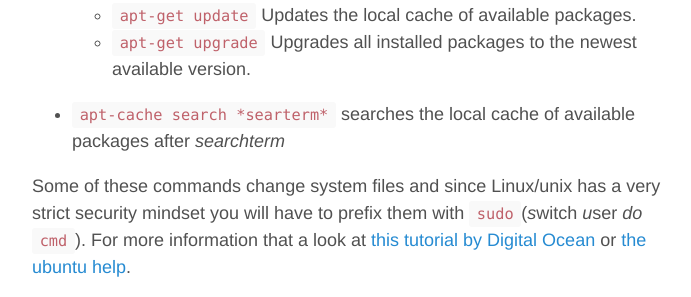
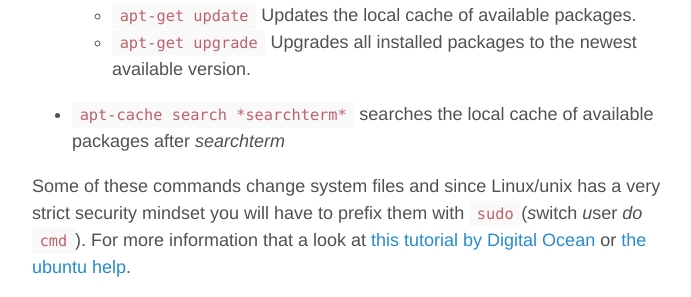
Before and after one commit to MikheyevLab/Computing-Fall-2015, a Jekyll site: the page built from _posts/2015-09-25-2-starting-wth-python.md, in a window 1280 px wide and 900 px high, scrolled down 343 px. Shown: the part 154-451 px from the top of the window, without its empty margins (293-984 px from the left). Built offline with Jekyll 4.4.1, drawn with Linux system fonts in a browser that asks for light colours; Markdown is read by kramdown in place of the engine named in the settings.

Commit message:
fixup: typo

```diff
--- a/_posts/2015-09-25-2-starting-wth-python.md
+++ b/_posts/2015-09-25-2-starting-wth-python.md
@@ -16,7 +16,7 @@ Under Ubuntu the package manager is called `apt` and uses `*.deb` files as packa
   - `apt-get install *pkgname*` Installs the package with name *pkgname*
   - `apt-get update` Updates the local cache of available packages.
   - `apt-get upgrade` Upgrades all installed packages to the newest available version.
-- `apt-cache search *searterm*` searches the local cache of available packages after *searchterm*
+- `apt-cache search *searchterm*` searches the local cache of available packages after *searchterm*
 
 Some of these commands change system files and since Linux/unix has a very strict security mindset you will have to prefix them with `sudo`(*s*witch *u*ser *do* `cmd`).
 For more information that a look at [this tutorial by Digital Ocean](https://www.digitalocean.com/community/tutorials/how-to-manage-packages-in-ubuntu-and-debian-with-apt-get-apt-cache) or [the ubuntu help](https://help.ubuntu.com/community/AptGet/Howto).
```
